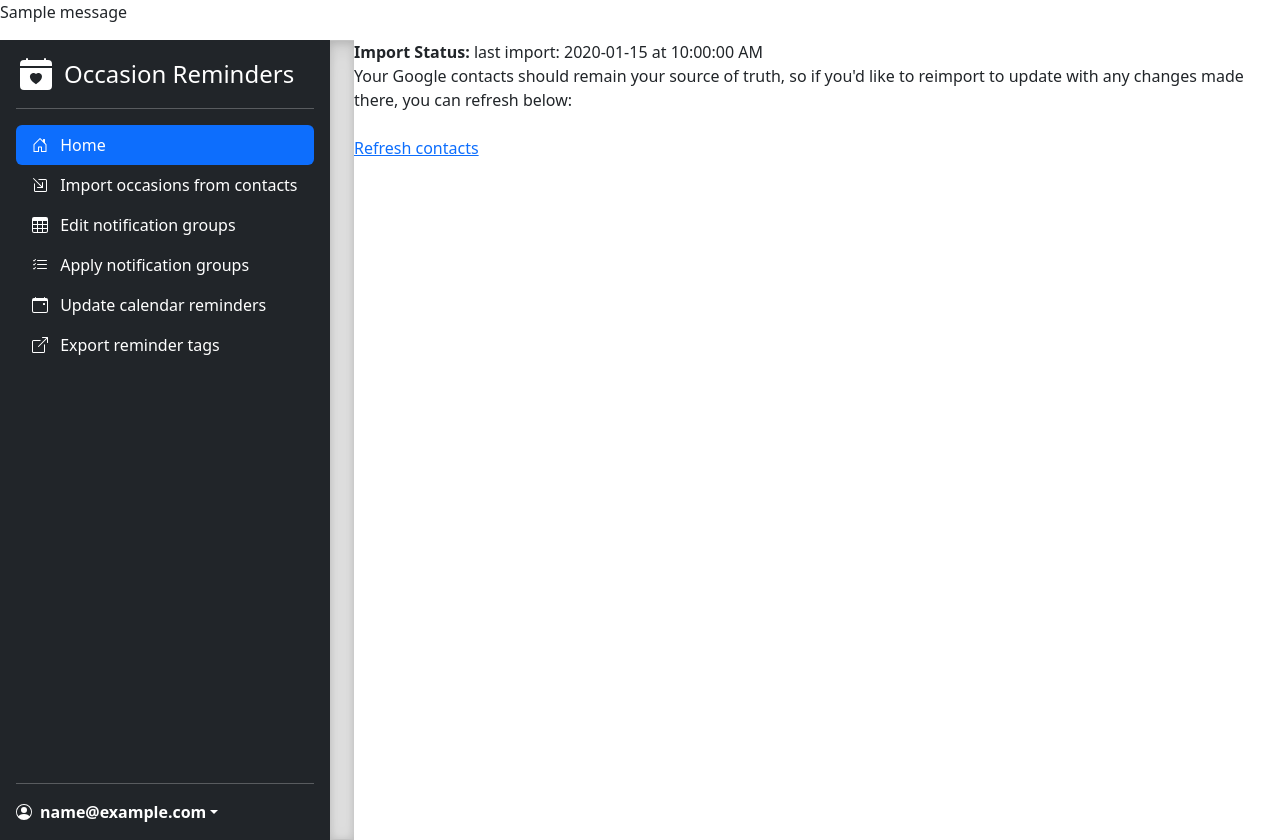
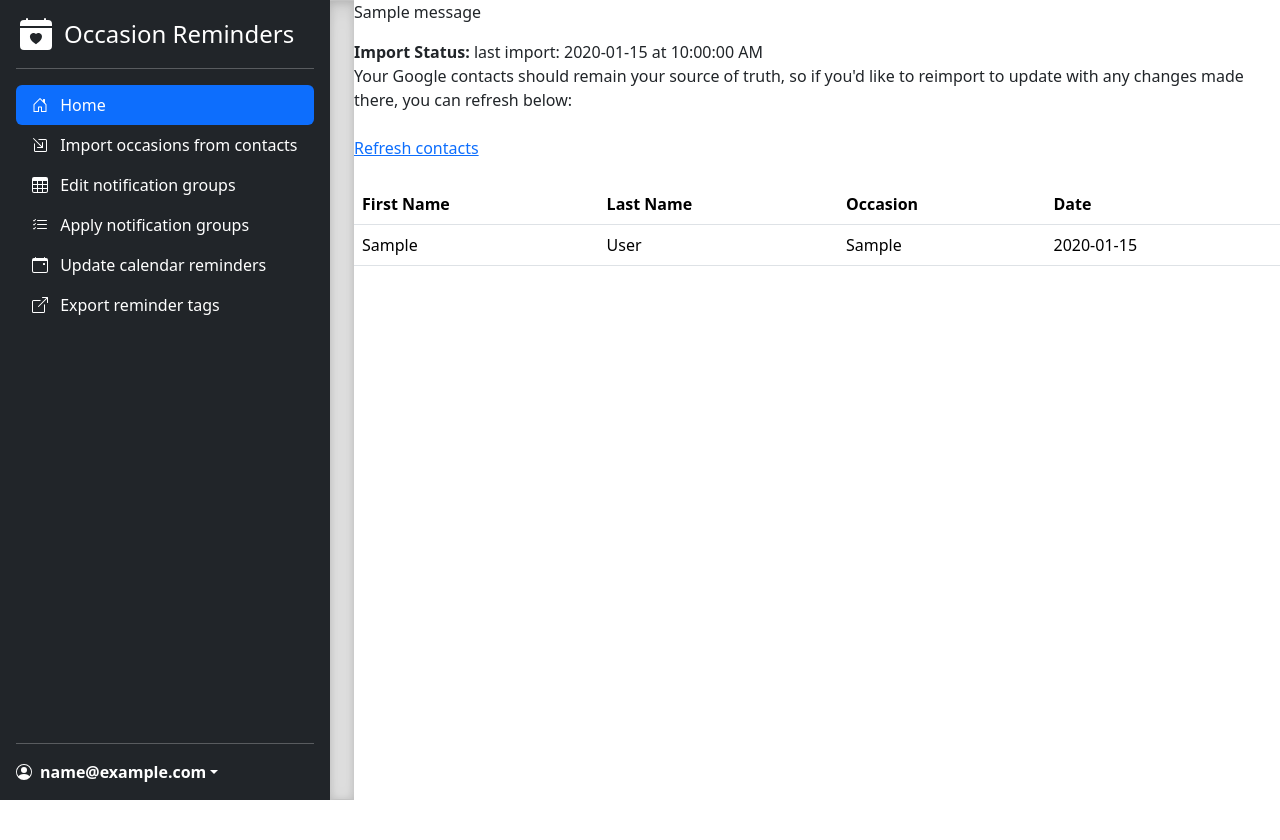
Before and after one commit to charlotte-bourg/occasion-reminders, a Flask app: page /import-occasions-from-contacts in a window 1280 px wide. After the commit the page ends 800 px from the top, so only its background shows below. Run offline with Flask 3, Linux system fonts and the light colour scheme; the visitor is signed in with stand-in values (Sample User, id 1); tables that the repository leaves empty hold one stand-in row (values such as "Sample post"); one stand-in notice (Sample message) is shown; some libraries are stand-ins or nearby versions.

Commit message:
display fixes

```diff
--- a/static/add-groups.js
+++ b/static/add-groups.js
@@ -72,3 +72,4 @@ function deleteTier(tier_id){
             }
      });
 };
+// this doesn't handle creating first tier or deleting last tier with ajax.
--- a/templates/base.html
+++ b/templates/base.html
@@ -12,11 +12,13 @@
     {% block head %}{% endblock %}
   </head>
   <body>
-    {% for msg in get_flashed_messages() %}
-    <p class="flash-msg">
-      {{ msg }}
-    </p>
-    {% endfor %}
+    {% block flaskblock %}
+      {% for msg in get_flashed_messages() %}
+      <p class="flash-msg">
+        {{ msg }}
+      </p>
+      {% endfor %}
+    {% endblock %}
     {% block body %}{% endblock %}
     <script crossorigin src="https://unpkg.com/react@16/umd/react.development.js"></script>
     <script crossorigin src="https://unpkg.com/react-dom@16/umd/react-dom.development.js"></script>
--- a/templates/sidebar-edit-notification-groups.html
+++ b/templates/sidebar-edit-notification-groups.html
@@ -14,9 +14,10 @@
 </form>
 <br>
 <br>
+<var> </var>
 {% if not tiers %}
   You haven't added any notification groups yet!
-{% endif %}
+{% else %}
 <table id="tiers-table" class="table">
 <!-- handle case with none -->
     <thead>
@@ -42,5 +43,6 @@
     </tbody>
     {% endfor %}
 </table>
+{% endif %}
 <script src="/static/add-groups.js"> </script>
 {% endblock %}
--- a/templates/sidebar-homepage.html
+++ b/templates/sidebar-homepage.html
@@ -90,6 +90,8 @@
 
     <!-- Custom styles for this template -->
     <link href="/static/sidebars.css" rel="stylesheet">
+{% endblock %}
+{% block flaskblock %}
 {% endblock %}
 {% block body %}
 
@@ -242,6 +244,11 @@
 
   <div class="b-example-divider b-example-vr"></div>
 <div>
+{% for msg in get_flashed_messages() %}
+  <p class="flash-msg">
+    {{ msg }}
+  </p>
+{% endfor %}
 {% block maincontent %}
 Welcome to Occasion Reminders, {{ user.fname }}!
 <br>
--- a/templates/sidebar-import-contacts.html
+++ b/templates/sidebar-import-contacts.html
@@ -6,7 +6,24 @@
         <br>
         Your Google contacts should remain your source of truth, so if you'd like to reimport to update with any changes made there, you can refresh below:
         <br><br>
-        <a href="/clear-contacts">Refresh contacts</a><br>
+        <a href="/clear-contacts">Refresh contacts</a><br><br>
+
+        <table class="table">
+        <tr>
+            <th>First Name</th>
+            <th>Last Name</th>
+            <th>Occasion</th>
+            <th>Date</th>
+        </tr>
+        {% for occasion in occasions %}
+        <tr>
+            <td>{{ occasion.contact.fname }}</td>
+            <td>{{ occasion.contact.lname }}</td>
+            <td>{{ occasion.occasion_type }}</td>
+            <td> {{ occasion.date.strftime('%Y-%m-%d') }}</td>
+        </tr>
+        {% endfor %}
+                </table>
     {% else %}
         <b>Import Status:</b> no previous imports
         <br><br>
```
